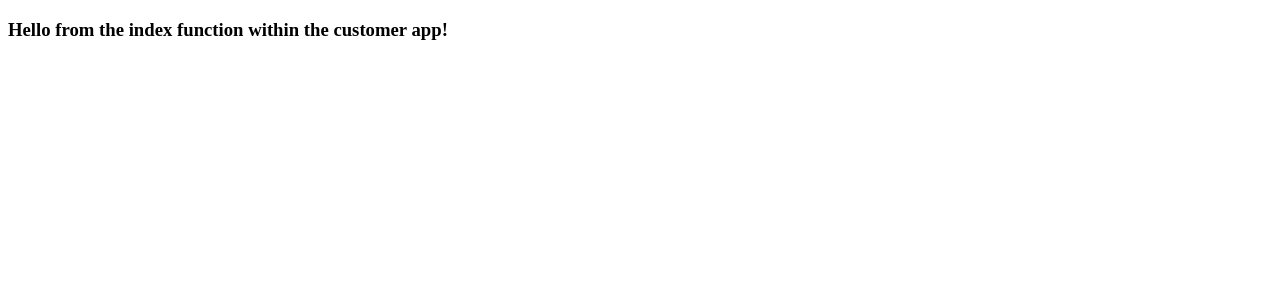
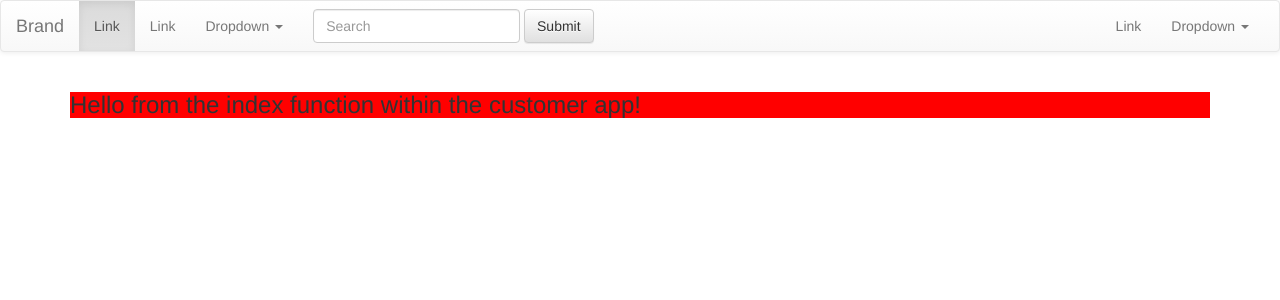
Before and after one commit to bergrosmorth/CastleApartments, a Django app: page /customer/ in a window 1280 px wide. Shown: the top 300 px of the page. Run offline with Django 3.2, Linux system fonts and the light colour scheme; some libraries are stand-ins or nearby versions.

Commit message:
basic navbar og basehtml

```diff
--- a/CastleApartments/settings.py
+++ b/CastleApartments/settings.py
@@ -119,3 +119,6 @@ USE_TZ = True
 # https://docs.djangoproject.com/en/2.2/howto/static-files/
 
 STATIC_URL = '/static/'
+STATICFILES_DIRS = [
+    os.path.join(BASE_DIR, "templates/../static")
+]
--- a/CastleApartments/urls.py
+++ b/CastleApartments/urls.py
@@ -18,6 +18,6 @@ from django.urls import path, include
 
 urlpatterns = [
     path('customer/', include('customer.urls')),
-    path('realtor', include('realtor.urls')),
+    path('realtor/', include('realtor.urls')),
     path('admin/', admin.site.urls),
 ]
--- a/customer/urls.py
+++ b/customer/urls.py
@@ -2,5 +2,5 @@ from django.urls import path
 from . import views
 
 urlpatterns = [
-    path('', views.index, name="customer-index"),
+    path('', views.index, name="index"),
 ]
--- /dev/null
+++ b/static/css/main.css
@@ -0,0 +1,3 @@
+.red {
+    background-color: red ;
+}
--- /dev/null
+++ b/templates/base.html
@@ -0,0 +1,80 @@
+{% load static %}
+<!doctype html>
+<html lang="en">
+<head>
+    <meta charset="UTF-8">
+    <meta name="viewport"
+          content="width=device-width, user-scalable=no, initial-scale=1.0, maximum-scale=1.0, minimum-scale=1.0">
+    <meta http-equiv="X-UA-Compatible" content="ie=edge">
+    <title>Document</title>
+    <!-- Latest compiled and minified CSS -->
+    <link rel="stylesheet" href="https://maxcdn.bootstrapcdn.com/bootstrap/3.3.7/css/bootstrap.min.css" integrity="sha384-BVYiiSIFeK1dGmJRAkycuHAHRg32OmUcww7on3RYdg4Va+PmSTsz/K68vbdEjh4u" crossorigin="anonymous">
+    <!-- Optional theme -->
+    <link rel="stylesheet" href="https://maxcdn.bootstrapcdn.com/bootstrap/3.3.7/css/bootstrap-theme.min.css" integrity="sha384-rHyoN1iRsVXV4nD0JutlnGaslCJuC7uwjduW9SVrLvRYooPp2bWYgmgJQIXwl/Sp" crossorigin="anonymous">
+    <link rel="stylesheet" href="{% static 'css/main.css' %}">
+</head>
+<body>
+    <nav class="navbar navbar-default">
+      <div class="container-fluid">
+        <!-- Brand and toggle get grouped for better mobile display -->
+        <div class="navbar-header">
+          <button type="button" class="navbar-toggle collapsed" data-toggle="collapse" data-target="#bs-example-navbar-collapse-1" aria-expanded="false">
+            <span class="sr-only">Toggle navigation</span>
+            <span class="icon-bar"></span>
+            <span class="icon-bar"></span>
+            <span class="icon-bar"></span>
+          </button>
+          <a class="navbar-brand" href="#">Brand</a>
+        </div>
+
+        <!-- Collect the nav links, forms, and other content for toggling -->
+        <div class="collapse navbar-collapse" id="bs-example-navbar-collapse-1">
+          <ul class="nav navbar-nav">
+            <li class="active"><a href="#">Link <span class="sr-only">(current)</span></a></li>
+            <li><a href="#">Link</a></li>
+            <li class="dropdown">
+              <a href="#" class="dropdown-toggle" data-toggle="dropdown" role="button" aria-haspopup="true" aria-expanded="false">Dropdown <span class="caret"></span></a>
+              <ul class="dropdown-menu">
+                <li><a href="#">Action</a></li>
+                <li><a href="#">Another action</a></li>
+                <li><a href="#">Something else here</a></li>
+                <li role="separator" class="divider"></li>
+                <li><a href="#">Separated link</a></li>
+                <li role="separator" class="divider"></li>
+                <li><a href="#">One more separated link</a></li>
+              </ul>
+            </li>
+          </ul>
+          <form class="navbar-form navbar-left">
+            <div class="form-group">
+              <input type="text" class="form-control" placeholder="Search">
+            </div>
+            <button type="submit" class="btn btn-default">Submit</button>
+          </form>
+          <ul class="nav navbar-nav navbar-right">
+            <li><a href="#">Link</a></li>
+            <li class="dropdown">
+              <a href="#" class="dropdown-toggle" data-toggle="dropdown" role="button" aria-haspopup="true" aria-expanded="false">Dropdown <span class="caret"></span></a>
+              <ul class="dropdown-menu">
+                <li><a href="#">Action</a></li>
+                <li><a href="#">Another action</a></li>
+                <li><a href="#">Something else here</a></li>
+                <li role="separator" class="divider"></li>
+                <li><a href="#">Separated link</a></li>
+              </ul>
+            </li>
+          </ul>
+        </div><!-- /.navbar-collapse -->
+      </div><!-- /.container-fluid -->
+    </nav>
+
+    <div class="container">
+        {% block content %}
+
+        {% endblock %}
+    </div>
+
+    <!-- Latest compiled and minified JavaScript -->
+    <script src="https://maxcdn.bootstrapcdn.com/bootstrap/3.3.7/js/bootstrap.min.js" integrity="sha384-Tc5IQib027qvyjSMfHjOMaLkfuWVxZxUPnCJA7l2mCWNIpG9mGCD8wGNIcPD7Txa" crossorigin="anonymous"></script>
+</body>
+</html>
--- a/templates/customer/index.html
+++ b/templates/customer/index.html
@@ -1,13 +1,7 @@
-<!doctype html>
-<html lang="en">
-<head>
-    <meta charset="UTF-8">
-    <meta name="viewport"
-          content="width=device-width, user-scalable=no, initial-scale=1.0, maximum-scale=1.0, minimum-scale=1.0">
-    <meta http-equiv="X-UA-Compatible" content="ie=edge">
-    <title>Customer</title>
-    </head>
-    <body>
-        <h3>Hello from the index function within the customer app!</h3>
-    </body>
-</html>
+{% extends 'base.html' %}
+
+{% block content %}
+
+    <h3 class="red">Hello from the index function within the customer app!</h3>
+
+{% endblock %}
```
Also changed, not shown: templates/realtor/index.html (+7 -13 lines).
